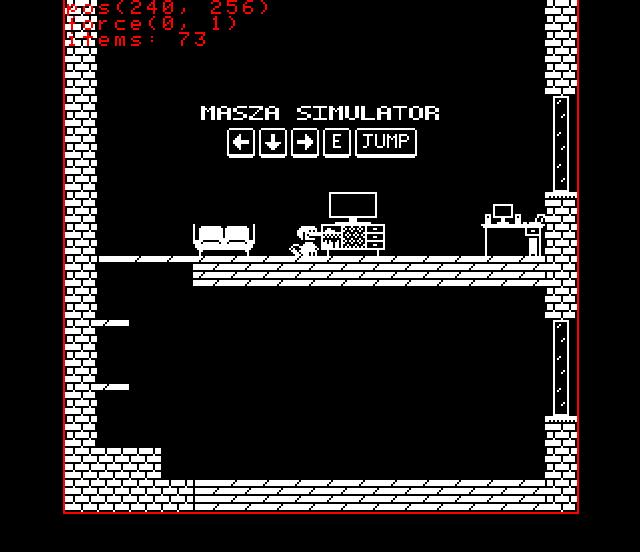
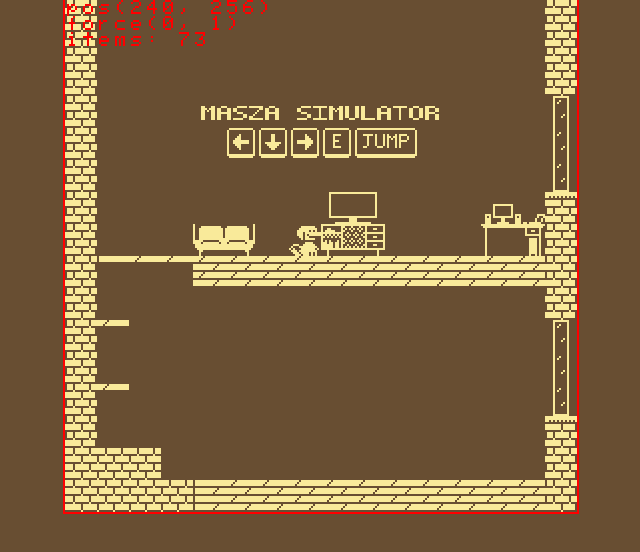
Before and after one commit to nmoutschen/masza.nmtsn.me, a Vue app: page / in a window 1280 px wide. Shown: the top 552 px of the page, without its empty margins (319-959 px from the left). Built offline with nearby package versions, Linux system fonts and the light colour scheme.

Commit message:
change colors

```diff
--- a/src/App.vue
+++ b/src/App.vue
@@ -28,16 +28,13 @@ export default {
 }
 
 body {
-  background-color: #000;
+  background-color: #684E32;
   font-family: '7x5', monospace;
-  color: #fff;
+  color: #F9EA9A;
   font-size: 16px;
 }
 
 a {
-  color: #fff;
-}
-
-#app {
+  color: #F9EA9A;
 }
 </style>
```
Also changed, not shown: src/store/game/tileset.png, src/store/masza/masza.png.
